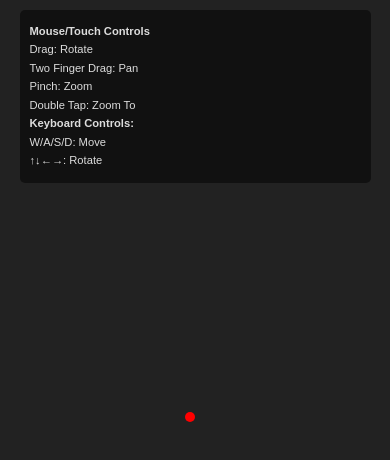
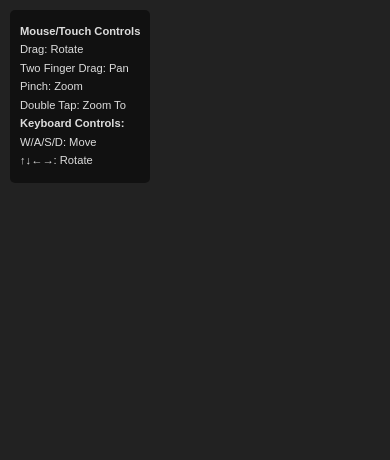
Before and after one commit to ta222222/threejsduck, a plain HTML site: page index.html in a window 390 px wide. Drawn offline with nearby package versions, Linux system fonts and the light colour scheme.

Commit message:
Update index.html
isTouchDevice - - - red dot

```diff
--- a/index.html
+++ b/index.html
@@ -12,21 +12,15 @@
             box-sizing: border-box;
         }
         body {
-            display: flex;
-            justify-content: center; /* Center horizontally */
-            align-items: center; /* Center vertically */
             margin: 0;
             height: 100vh;
             background-color: #222;
             overflow: hidden; /* Prevent scrollbar from appearing */
-            cursor: none;
+            cursor: none; /* Hide default cursor */
         }
         #container {
             width: 100%;
             height: 100%;
-            display: flex;
-            justify-content: center; /* Center the canvas */
-            align-items: center; /* Align canvas in case it's smaller */
             position: relative; /* For absolute positioning of the custom cursor */
         }
         #controls-info {
@@ -51,28 +45,18 @@
         /* Custom cursor style */
         .cursor {
             position: absolute;
-            width: 10px;  /* Small size for the custom cursor */
+            width: 10px;
             height: 10px;
             background-color: #ff0000; /* Red dot color */
             border-radius: 50%; /* Make it round */
             pointer-events: none; /* Prevent the cursor from interfering with clicks */
             transform: translate(-50%, -50%); /* Center the cursor */
             z-index: 10;
+            display: none; /* Hide by default */
         }
 
         /* Media Queries for Responsiveness */
         @media (max-width: 600px) {
-            body {
-                flex-direction: column; /* Stack elements on smaller screens */
-            }
-            #controls-info {
-                width: 90%; /* Allow controls to take more space */
-                max-width: none; /* Reset max-width */
-                left: 5%; /* Center the controls info */
-            }
-        }
-
-        @media (max-width: 400px) {
             #controls-info {
                 font-size: 0.7em; /* Smaller font for very small screens */
             }
@@ -157,9 +141,20 @@
                 const offset = 5; // Slight offset to center the cursor
                 cursor.style.left = (e.pageX + offset) + 'px';
                 cursor.style.top = e.pageY + 'px';
+                cursor.style.display = 'block'; // Show cursor on mouse move
             });
 
+            // Detect touch devices and hide cursor if necessary
+            if (isTouchDevice()) {
+                const cursor = document.getElementById('cursor');
+                cursor.style.display = 'none';
+            }
+
             animate();
+        }
+
+        function isTouchDevice() {
+            return 'ontouchstart' in window || navigator.maxTouchPoints;
         }
 
         function loadModel() {
```
